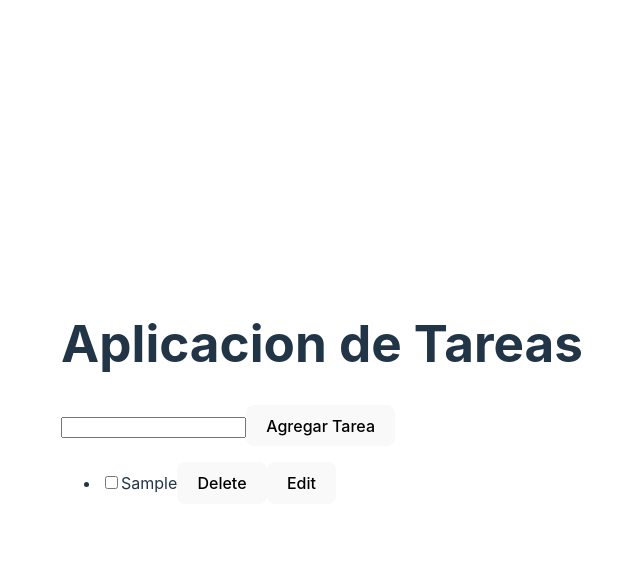
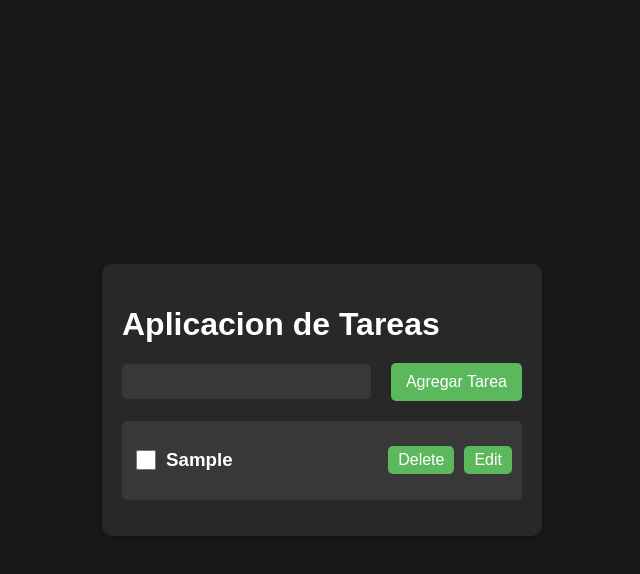
Before and after one commit to FundacioEsplaiJava2024/ToDoList-grupo-3, a React (Vite) app: page / in a window 1280 px wide. Both pictures are taken after typing "Sample" into the empty fields and a click on the button "Agregar Tarea". Shown: the top 574 px of the page, without its empty margins (318-958 px from the left). Built offline with nearby package versions, Linux system fonts and the light colour scheme.

Commit message:
New Web Design

```diff
--- a/src/App.tsx
+++ b/src/App.tsx
@@ -43,7 +43,7 @@ const App=()=> {
   };
 
   return (
-    <div>
+    <div className="container">
       <h1>Aplicacion de Tareas</h1>
       <TodoForm onAddTarea={handleAddTarea} />
       <TodoList todos={todos}
--- /dev/null
+++ b/src/components/TaskListItem.css
@@ -0,0 +1,15 @@
+.checkbox {
+    width: 20px;
+    height: 20px;
+    border: 2px solid #fff;
+    background-color: #fff;
+    cursor: pointer;
+}
+
+.task-done {
+    display: flex;
+    justify-content: space-between;
+    align-items: center;
+    background-color: #383838;
+    border-radius: 5px;
+}
--- a/src/components/TaskListItem.tsx
+++ b/src/components/TaskListItem.tsx
@@ -1,5 +1,6 @@
 import { FunctionComponent, useState } from "react";
 import { Task } from "../model/task";
+import '../components/TaskListItem.css'
 
 interface Props {
   task: Task;
@@ -34,23 +35,27 @@ export const TaskListItem: FunctionComponent<Props> = ({ task, onDelete, onToggl
   };
 
   return (
-    <li key={task.id}>
-      <input type="checkbox" checked={task.completed} onChange={onToggle} />
+    <li key={task.id} className="task-list-item">
+       <div className="task-done">
+        <input type="checkbox" checked={task.completed} onChange={onToggle} className="checkbox"/>
         {editing ? (
           <>
           <input
           type="text"
           value={newName}
           onChange={(e) => setNewName(e.target.value)}
+          className="input"
         />
-      <button onClick={handleSave}> Aceptar</button>
+        <button className="button" onClick={handleSave}> Aceptar</button>
         </>
         ) : (
-        <span style={{ textDecoration: task.completed ? 'line-through' : 'none' }}>{task.name}</span>
+          <h3 className="task-name"><span style={{ textDecoration: task.completed ? 'line-through' : 'none' }}>{task.name}</span></h3>
         )}
-
-      <button onClick={onClick}>Delete</button>
-      <button onClick={handleEdit}>Edit</button>
+      </div>
+      <div className="actions">
+        <button onClick={onClick} className="button">Delete</button>
+        <button onClick={handleEdit} className="button">Edit</button>
+      </div>
     </li>
   );
 };
--- /dev/null
+++ b/src/components/TodoForm.css
@@ -0,0 +1,36 @@
+.add-task-form {
+  display: flex;
+  justify-content: space-between;
+  align-items: center;
+  margin-bottom: 20px;
+}
+
+.add-task-form input {
+  background-color: #383838;
+  border: none;
+  padding: 10px;
+  border-radius: 5px;
+  color: white;
+  flex-grow: 1;
+  margin-right: 10px;
+}
+
+.add-task-form input:focus {
+  outline: none;
+}
+
+.add-task-form button {
+  color: white;
+  border: none;
+  padding: 10px 15px;
+  border-radius: 5px;
+  cursor: pointer;
+}
+
+.add-task-form button:hover {
+  background-color: #4cae4c;
+}
+
+.add-task-form button:focus {
+  outline: none;
+}
--- a/src/components/TodoForm.tsx
+++ b/src/components/TodoForm.tsx
@@ -1,4 +1,5 @@
 import React, {useState} from "react";
+import '../components/TodoForm.css'
 
 interface TodoForm{
     onAddTarea: (texto:string)=> void;
@@ -18,10 +19,10 @@ const TodoForm:React.FC<TodoForm>=({onAddTarea})=>{
     };
 
     return(
-        <form onSubmit={handleSubmit}>
+        <form onSubmit={handleSubmit} className="add-task-form">
             <input type="text" value={tarea}
             onChange={(evento)=>setTarea(evento.target.value)} />
-            <button type="submit">Agregar Tarea</button>
+            <button type="submit" className="button">Agregar Tarea</button>
             </form>
     );
 };
--- /dev/null
+++ b/src/components/TodoList.css
@@ -0,0 +1,27 @@
+.task-list {
+    list-style: none;
+    padding: 0;
+}
+
+.task-list li {
+    background-color: #383838;
+    padding: 10px;
+    margin-bottom: 10px;
+    border-radius: 5px;
+    display: flex;
+    align-items: center;
+    justify-content: space-between;
+}
+
+.task-list li input[type="checkbox"] {
+    margin-right: 10px;
+}
+
+
+.task-list li button:hover {
+    background-color: #4cae4c;
+}
+
+.task-list li button:focus {
+    outline: none;
+}
--- a/src/components/TodoList.tsx
+++ b/src/components/TodoList.tsx
@@ -1,6 +1,7 @@
 import React from "react";
 import { Task } from "../model/task";
 import { TaskListItem } from "./TaskListItem";
+import '../components/TodoList.css'
 
 interface TodoListProps{
     todos: Task[];
@@ -12,7 +13,7 @@ interface TodoListProps{
 const TodoList: React.FC<TodoListProps>=({
     todos, onDeleteTask, onToggleCompleted, onEditTask } : TodoListProps)=>{
     return (
-        <ul>
+        <ul className="task-list">
             {todos.map((todo)=>(
                 <TaskListItem
                 task={todo}
--- a/src/index.css
+++ b/src/index.css
@@ -1,62 +1,34 @@
-:root {
-  font-family: Inter, system-ui, Avenir, Helvetica, Arial, sans-serif;
-  line-height: 1.5;
-  font-weight: 400;
-
-  color-scheme: light dark;
-  color: rgba(255, 255, 255, 0.87);
-  background-color: #242424;
-
-  font-synthesis: none;
-  text-rendering: optimizeLegibility;
-  -webkit-font-smoothing: antialiased;
-  -moz-osx-font-smoothing: grayscale;
+body {
+  background-color: #181818;
+  color: white;
+  font-family: sans-serif;
+  display: flex;
+  flex-direction: column;
+  align-items: center;
   justify-content: center;
-  display: flex;
-}
-
-a {
-  font-weight: 500;
-  color: #646cff;
-  text-decoration: inherit;
-}
-a:hover {
-  color: #535bf2;
-}
-
-body {
+  height: 100vh;
   margin: 0;
-  display: flex;
-  place-items: center;
-  min-width: 320px;
-  min-height: 100vh;
 }
 
 h1 {
-  font-size: 3.2em;
-  line-height: 1.1;
+  margin-bottom: 20px;
 }
 
-button {
-  border-radius: 8px;
-  border: 1px solid transparent;
-  padding: 0.6em 1.2em;
-  font-size: 1em;
-  font-weight: 500;
-  font-family: inherit;
-  background-color: #1a1a1a;
-  cursor: pointer;
-  transition: border-color 0.25s;
+.container {
+  background-color: #282828;
+  border-radius: 10px;
+  padding: 20px;
+  box-shadow: 0 2px 5px rgba(0, 0, 0, 0.2);
+  width: 400px;
 }
 
-
-@media (prefers-color-scheme: light) {
-  :root {
-    color: #213547;
-    background-color: #ffffff;
-  }
-
-  button {
-    background-color: #f9f9f9;
-  }
+.button {
+  background-color: #5cb85c;
+  font-size: 16px;
+  color: white;
+  border: none;
+  padding: 5px 10px;
+  border-radius: 5px;
+  cursor: pointer;
+  margin-left: 10px;
 }
```
Lines whose indentation alone changed are shown as unchanged.
